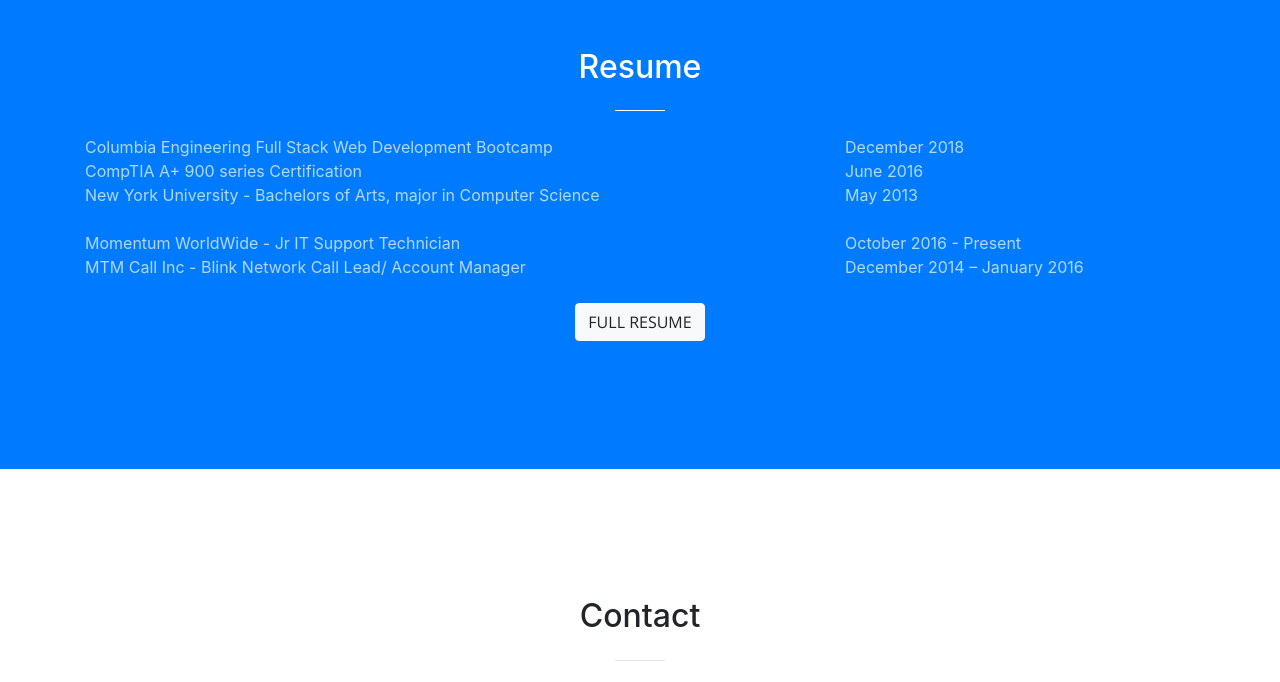
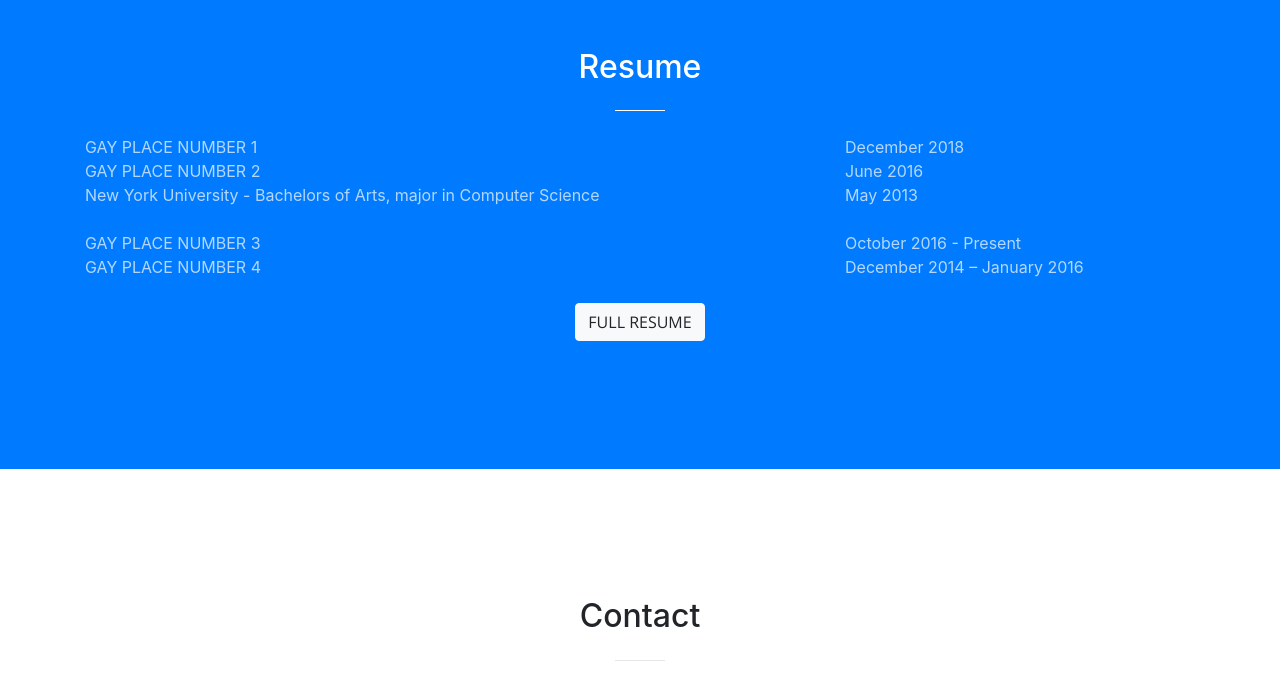
Before and after one commit to eric11598/eric11598.github.io, a website with bundled scripts: page index.html in a window 1280 px wide. Shown: the part 880-1562 px from the top of the page. Built offline with nearby package versions, Linux system fonts and the light colour scheme.

Commit message:
Update index.html

```diff
--- a/index.html
+++ b/index.html
@@ -90,7 +90,7 @@
             <div class="col-lg-8 mx-auto text-left">
 
               <p class="text-faded mb-0">
-                Columbia Engineering Full Stack Web Development Bootcamp
+                GAY PLACE NUMBER 1
               </p>
             </div>
 
@@ -105,7 +105,7 @@
             <div class="col-lg-8 mx-auto text-left">
 
               <p class="text-faded mb-0">
-                CompTIA A+ 900 series Certification
+                GAY PLACE NUMBER 2
               </p>
             </div>
 
@@ -137,7 +137,7 @@
             <div class="col-lg-8 mx-auto text-left">
 
               <p class="text-faded mb-0">
-                Momentum WorldWide - Jr IT Support Technician
+               GAY PLACE NUMBER 3
               </p>
             </div>
 
@@ -152,7 +152,7 @@
             <div class="col-lg-8 mx-auto text-left">
 
               <p class="text-faded mb-0">
-                MTM Call Inc - Blink Network Call Lead/ Account Manager
+                GAY PLACE NUMBER 4
               </p>
             </div>
 
```
